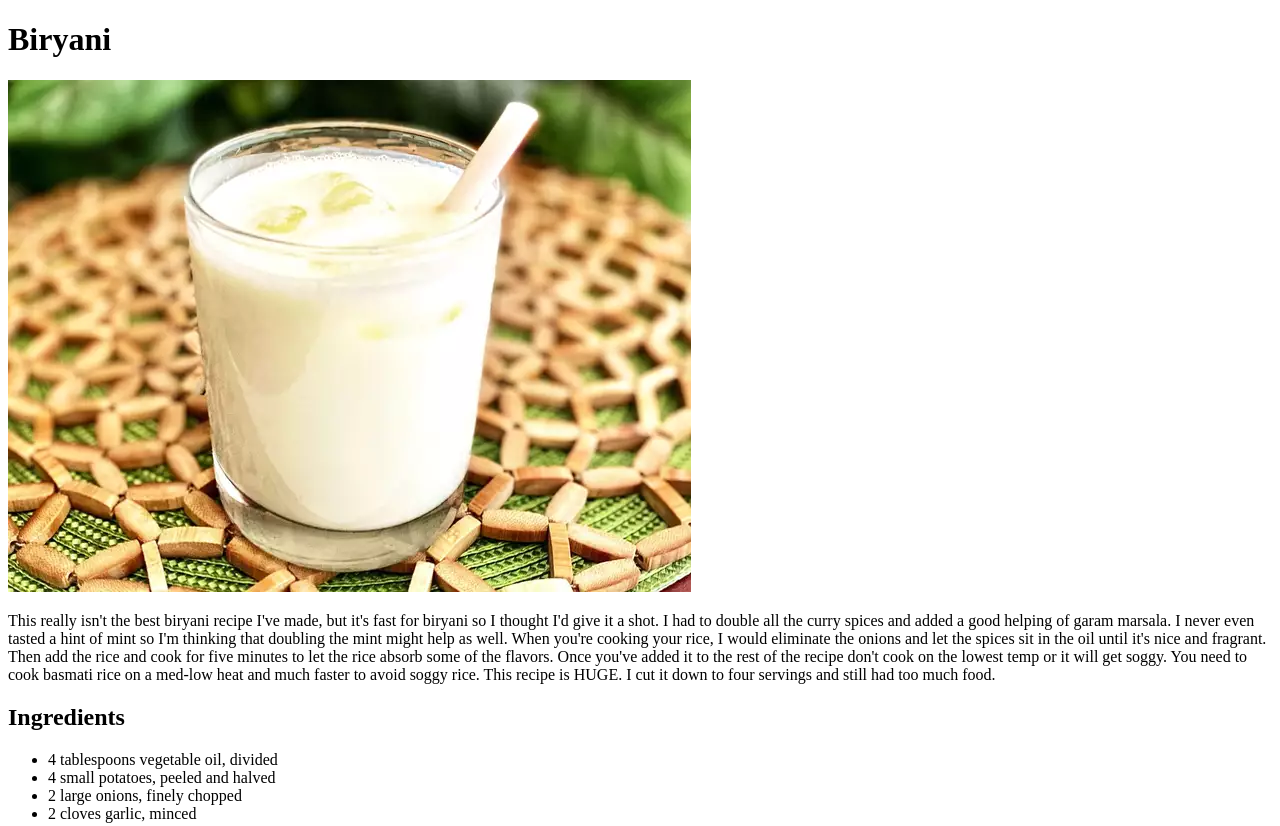
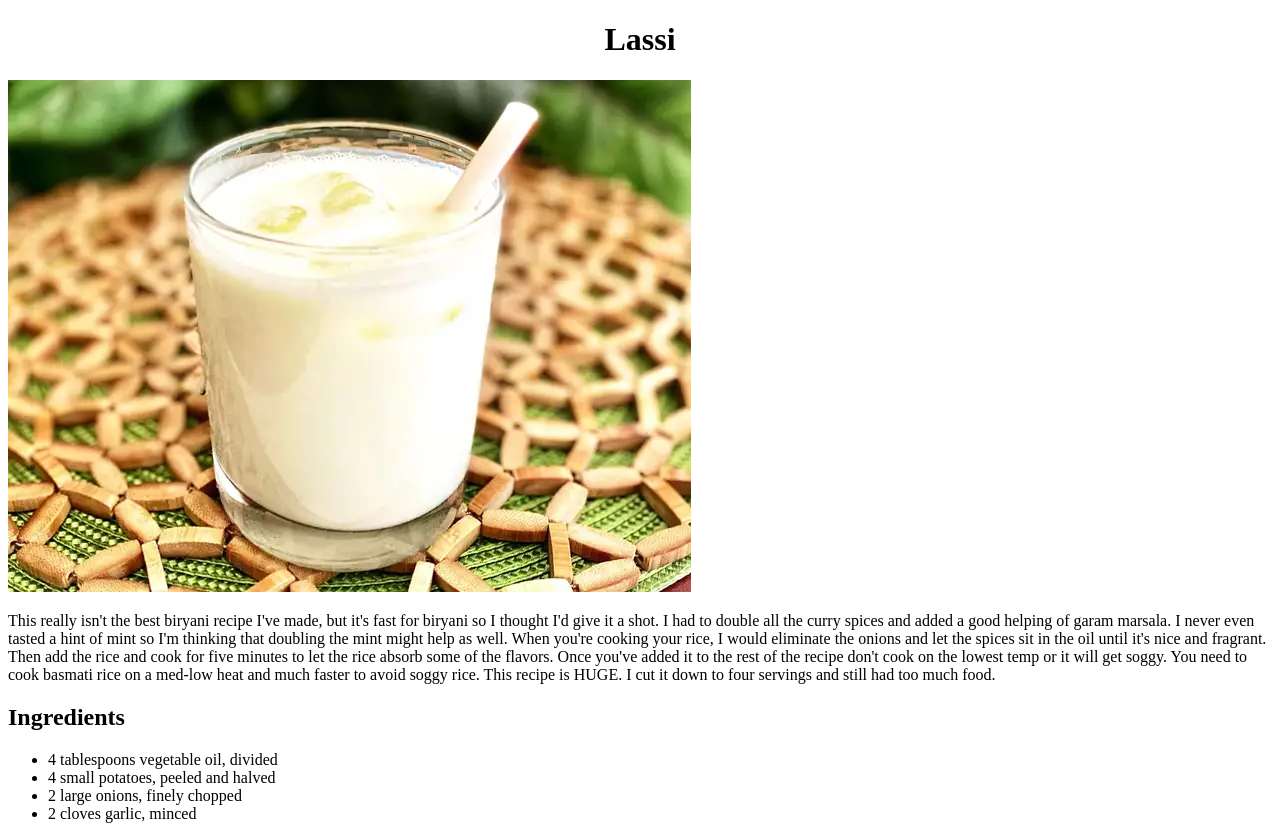
Before and after one commit to grizzlybear79/odin-recipes, a plain HTML site: page recipes/lassi.html in a window 1280 px wide. Shown: the top 826 px of the page. Drawn offline with Linux system fonts and the light colour scheme.

Commit message:
add style.css

```diff
--- a/recipes/lassi.html
+++ b/recipes/lassi.html
@@ -2,9 +2,10 @@
 <html>
     <head>
         <title>Lassi recipe</title>
+        <link href="style.css" rel="stylesheet">
     </head>
     <body>
-        <h1>Biryani</h1>
+        <h1>Lassi</h1>
         <img src="lassi.webp" alt="image of a lassi recipie">
         <p>This really isn't the best biryani recipe I've made, but it's fast for biryani so I thought I'd give it a shot. I had to double all the curry spices and added a good helping of garam marsala. I never even tasted a hint of mint so I'm thinking that doubling the mint might help as well. When you're cooking your rice, I would eliminate the onions and let the spices sit in the oil until it's nice and fragrant. Then add the rice and cook for five minutes to let the rice absorb some of the flavors. Once you've added it to the rest of the recipe don't cook on the lowest temp or it will get soggy. You need to cook basmati rice on a med-low heat and much faster to avoid soggy rice. This recipe is HUGE. I cut it down to four servings and still had too much food.</p>
         <h2>Ingredients</h2>
--- /dev/null
+++ b/recipes/style.css
@@ -0,0 +1,4 @@
+h1
+{
+    text-align: center;
+}
--- /dev/null
+++ b/style.css
@@ -0,0 +1,7 @@
+*{
+    text-align: center;
+}
+h1{
+    background-color: black;
+    color: white;
+}
```
Also changed, not shown: index.html (+4 -2 lines), recipes/biryani.html (+1 -0 lines).
